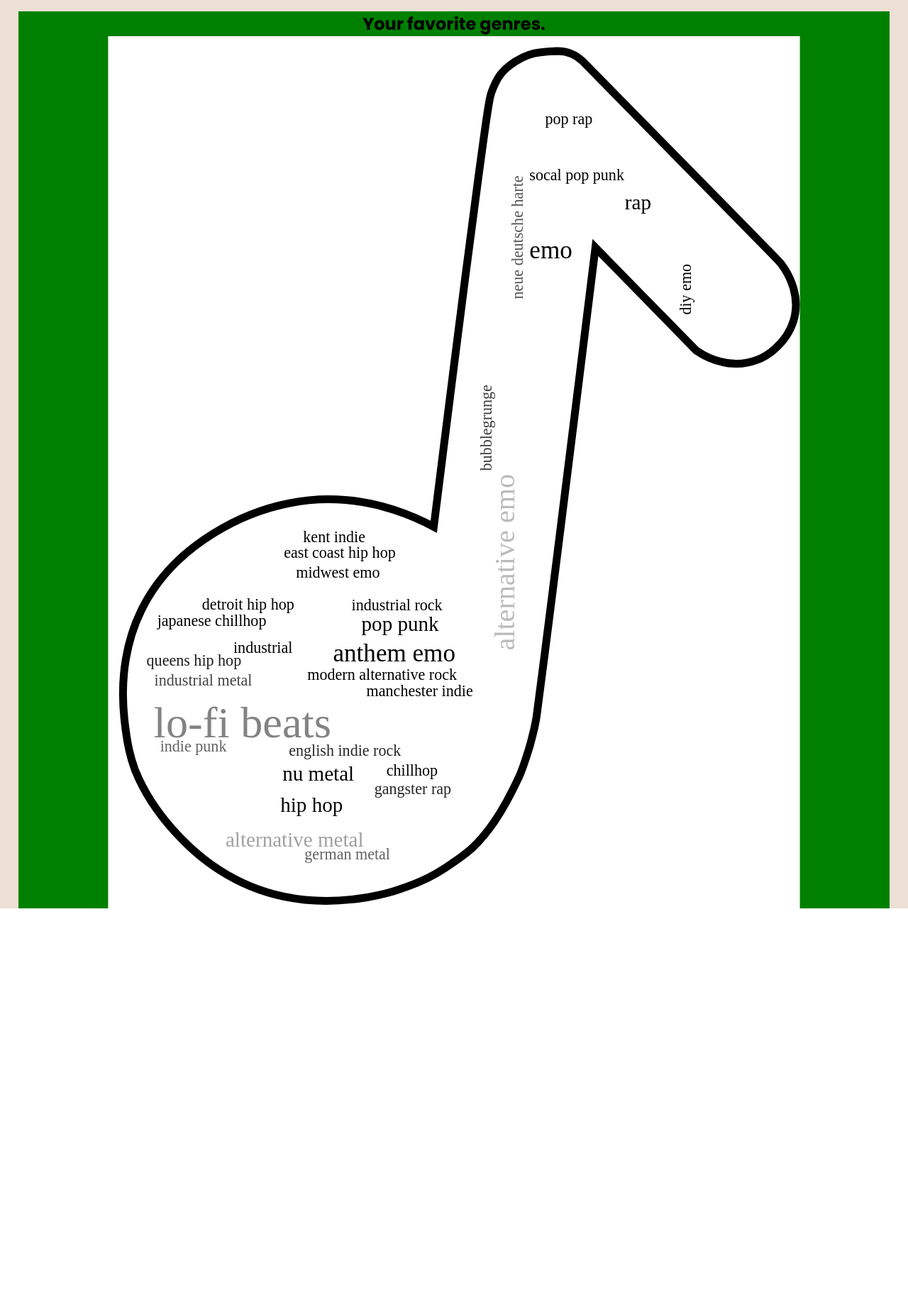
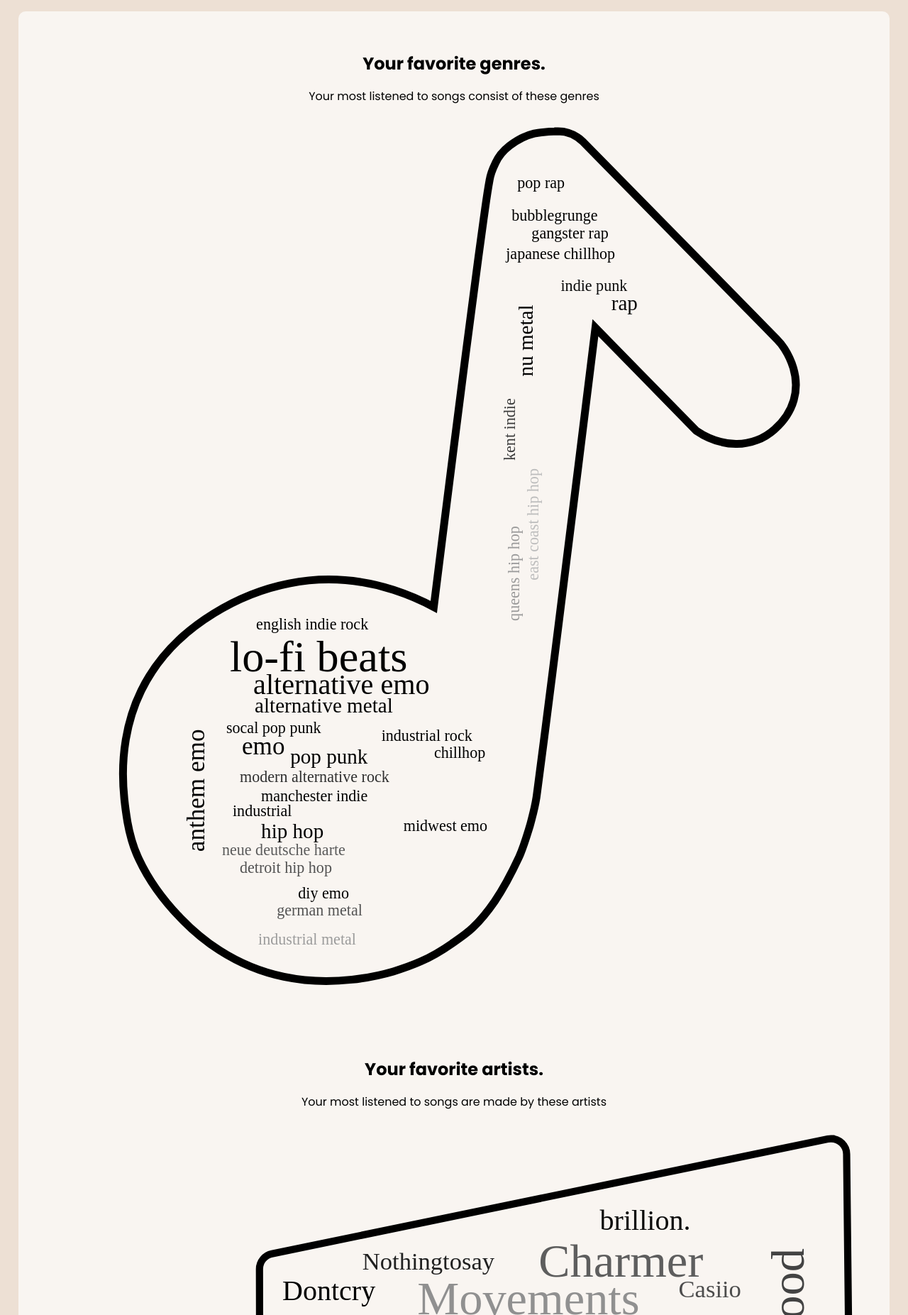
Before and after one commit to ranasharjeel/ampart, a Django app: template templates/auth.html in a window 1280 px wide. Shown: the part 67-1920 px from the top of the page at 71% size. Before the commit the page ends 1347 px from the top, so only its background shows below. Run offline with Django 3.2, Linux system fonts and the light colour scheme; the template is opened without the code that fills it: most values are stand-ins (such as "Sample title", 1, 10 or a date in 2020).

Commit message:
Main page styling update 3

```diff
--- a/ampart/settings.py
+++ b/ampart/settings.py
@@ -26,7 +26,7 @@ SECRET_KEY = os.environ.get('AMPART_DJANGO_SECRET_KEY')
 # SECURITY WARNING: don't run with debug turned on in production!
 DEBUG = True
 
-ALLOWED_HOSTS = []
+ALLOWED_HOSTS = ['*']
 
 
 # Application definition
--- a/art/cloud.py
+++ b/art/cloud.py
@@ -19,7 +19,7 @@ def generateWordCloud(word_list, mask_name, out_name):
 
     # Word cloud generation - word frequency
     wc = WordCloud(
-        background_color='rgba(255,255,255,1)', #F9F5F1
+        background_color='rgba(255,255,255,0)', #F9F5F1
         mask=custom_mask,
         color_func=img_colors,
         mode="RGBA"
--- a/art/views.py
+++ b/art/views.py
@@ -11,6 +11,7 @@ from . import errors, spotify, cloud
 CLIENT_ID = os.environ.get('AMPART_CLIENT_ID')
 CLIENT_SECRET = os.environ.get('AMPART_CLIENT_SECRET')
 REDIRECT_URI = "http://127.0.0.1:8000/art/auth"
+#REDIRECT_URI = "http://192.168.10.28:8000/art/auth"
 SCOPE = "user-library-read user-top-read"
 
 
--- a/static/index/main.css
+++ b/static/index/main.css
@@ -181,7 +181,16 @@ visibility: hidden;
   display: flex;
   flex-direction: column;
   align-items: center;
-  background-color: green;
+  margin: 5vh 0;
+}
+.item h2{
+  margin: 2vh 0;
+  text-align: center;
+}
+.item p{
+  text-align: center;
+  margin: 0 2vh;
+  margin-bottom: 2vh;
 }
 
 .item img{
--- a/templates/auth.html
+++ b/templates/auth.html
@@ -37,8 +37,16 @@
 
         <div class="item">
             <h2>Your favorite genres.</h2>
+            <p>Your most listened to songs consist of these genres</p>
             <img src="{% static 'assets/genres.svg' %}"/>
         </div>
+
+        <div class="item">
+            <h2>Your favorite artists.</h2>
+            <p>Your most listened to songs are made by these artists</p>
+            <img src="{% static 'assets/artists.svg' %}"/>
+        </div>
+
 
     </div>
 
```
Also changed, not shown: static/assets/artists.svg, static/assets/genres.svg.
